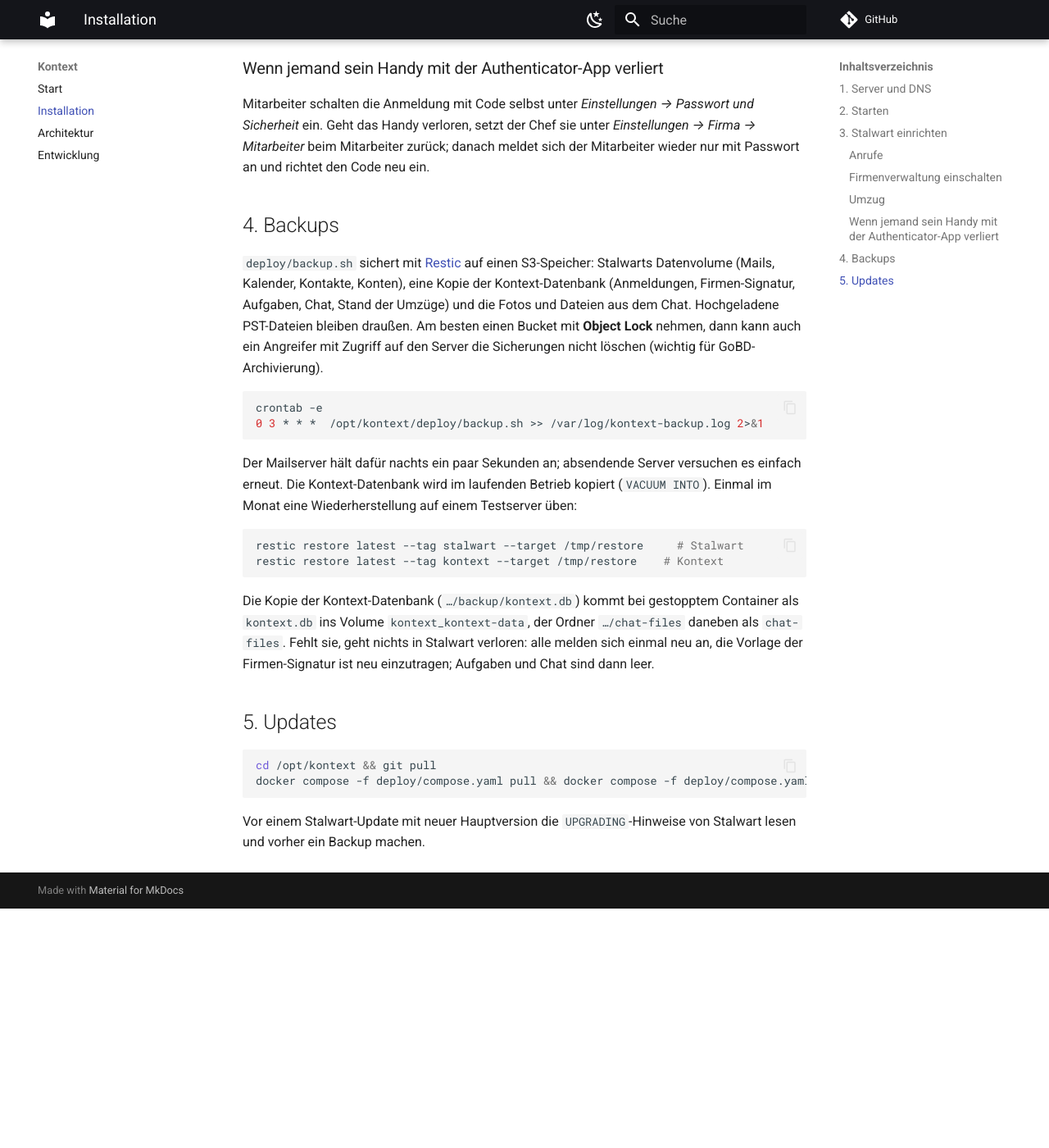
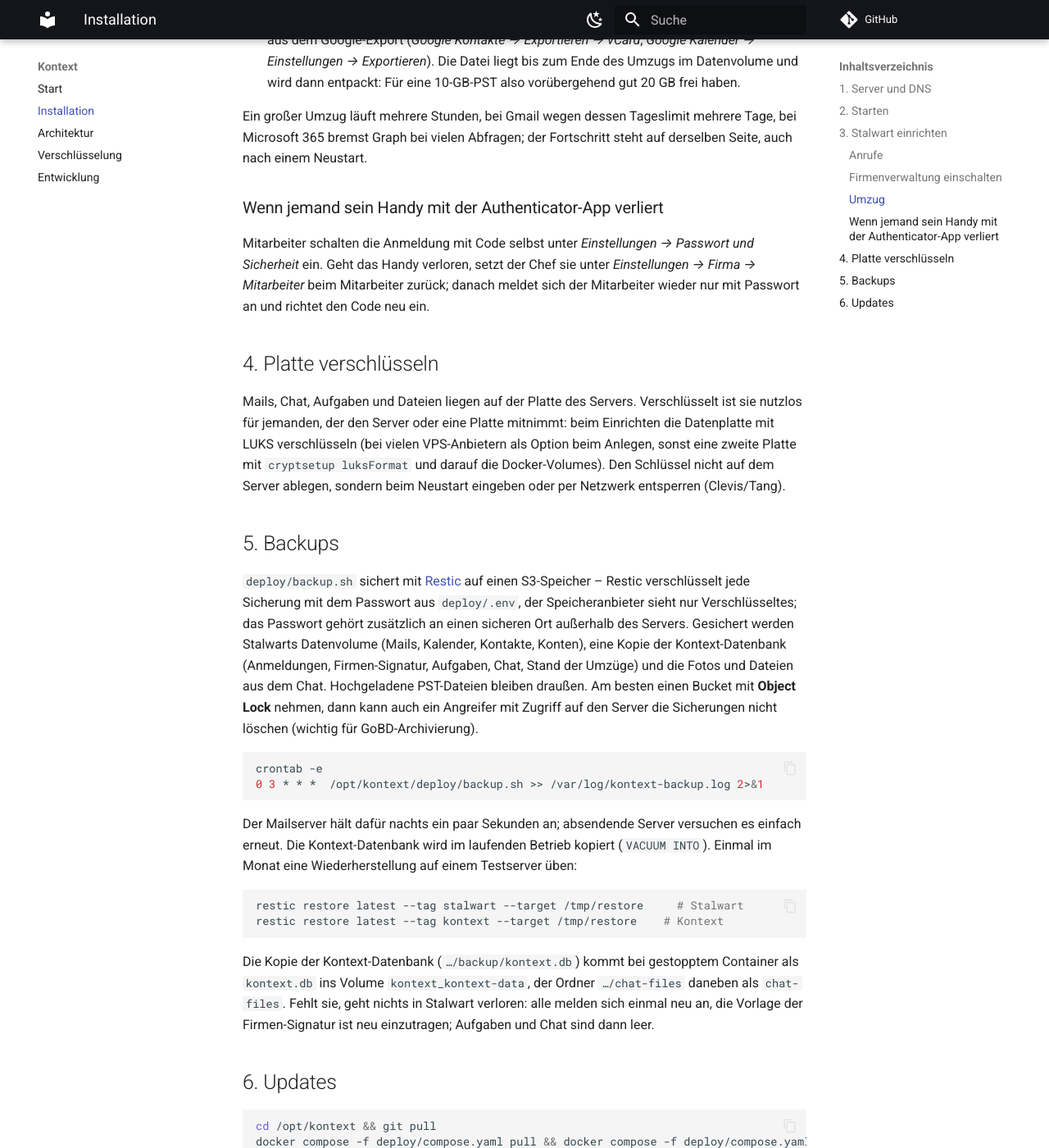
Before and after one commit to firsttris/kontext, an MkDocs documentation site: the page built from docs/installation.md, in a window 1280 px wide and 1400 px high, scrolled down 3817 px. Shown: the whole window at 82% size. Built offline with MkDocs 1.6.1 and Material for MkDocs 9.7.7, drawn with Linux system fonts in a browser that asks for light colours; comment, search, counter and statistics services are not loaded; before the commit the page ends 4925 px from its top, so only the background shows below that; some of the changed text lies outside the part shown.

Commit message:
Docs: the encryption concept
Five building blocks: base protection (transport and disk, visible lock, checks), a key per
person, PGP in mails, "Vertraulich senden" with a link for recipients without keys, S/MIME, and
confidential conversations in the chat. Installation: MTA-STS/TLS-RPT/DANE, an encrypted disk,
backups encrypted by restic.

Co-Authored-By: Claude Opus 5.5 <noreply@anthropic.com>

````diff
--- a/docs/installation.md
+++ b/docs/installation.md
@@ -17,6 +17,13 @@ IP muss sich setzen lassen.
 | TXT     | `<selector>._domainkey.firma.de` | DKIM-Schlüssel aus Stalwart                                         |
 | TXT     | `_dmarc.firma.de`                | `v=DMARC1; p=none; rua=mailto:dmarc@firma.de` (später `quarantine`) |
 | PTR     | IP des Servers                   | `mail.firma.de` (beim Anbieter einstellen)                          |
+
+Dazu für die Verschlüsselung unterwegs ([Konzept](encryption.md)): **MTA-STS** und **TLS-RPT**
+verlangen von anderen Mailservern, nur verschlüsselt an `firma.de` zuzustellen, und melden
+Probleme. Stalwart zeigt die passenden Einträge unter *Domains → firma.de → DNS-Einträge* an
+(`_mta-sts.firma.de`, `mta-sts.firma.de`, `_smtp._tls.firma.de`) und stellt die Richtlinie unter
+`https://mta-sts.firma.de` selbst bereit. Mit DNSSEC beim Anbieter kommt **DANE** dazu (ein
+TLSA-Eintrag, ebenfalls aus Stalwart). Die Firmenverwaltung prüft, was davon gesetzt ist.
 
 !!! warning "Cloudflare"
     Liegt das DNS bei Cloudflare, müssen alle Einträge für Mail und Kontext **„DNS only“**
@@ -142,9 +149,19 @@ ein. Geht das Handy verloren, setzt der Chef sie unter *Einstellungen → Firma
 Mitarbeiter zurück; danach meldet sich der Mitarbeiter wieder nur mit Passwort an und richtet den
 Code neu ein.
 
-## 4. Backups
+## 4. Platte verschlüsseln
 
-`deploy/backup.sh` sichert mit [Restic](https://restic.net) auf einen S3-Speicher: Stalwarts
+Mails, Chat, Aufgaben und Dateien liegen auf der Platte des Servers. Verschlüsselt ist sie
+nutzlos für jemanden, der den Server oder eine Platte mitnimmt: beim Einrichten die Datenplatte
+mit LUKS verschlüsseln (bei vielen VPS-Anbietern als Option beim Anlegen, sonst eine zweite
+Platte mit `cryptsetup luksFormat` und darauf die Docker-Volumes). Den Schlüssel nicht auf dem
+Server ablegen, sondern beim Neustart eingeben oder per Netzwerk entsperren (Clevis/Tang).
+
+## 5. Backups
+
+`deploy/backup.sh` sichert mit [Restic](https://restic.net) auf einen S3-Speicher – Restic
+verschlüsselt jede Sicherung mit dem Passwort aus `deploy/.env`, der Speicheranbieter sieht nur
+Verschlüsseltes; das Passwort gehört zusätzlich an einen sicheren Ort außerhalb des Servers. Gesichert werden Stalwarts
 Datenvolume (Mails, Kalender, Kontakte, Konten), eine Kopie der Kontext-Datenbank
 (Anmeldungen, Firmen-Signatur, Aufgaben, Chat, Stand der Umzüge) und die Fotos und Dateien aus dem
 Chat. Hochgeladene PST-Dateien bleiben draußen. Am besten einen Bucket mit **Object Lock** nehmen, dann kann auch ein Angreifer mit
@@ -169,7 +186,7 @@ Die Kopie der Kontext-Datenbank (`…/backup/kontext.db`) kommt bei gestopptem C
 `chat-files`. Fehlt sie, geht nichts in Stalwart verloren: alle melden sich einmal neu an, die
 Vorlage der Firmen-Signatur ist neu einzutragen; Aufgaben und Chat sind dann leer.
 
-## 5. Updates
+## 6. Updates
 
 ```bash
 cd /opt/kontext && git pull
--- a/mkdocs.yml
+++ b/mkdocs.yml
@@ -34,4 +34,5 @@ nav:
   - Start: index.md
   - Installation: installation.md
   - Architektur: architecture.md
+  - Verschlüsselung: encryption.md
   - Entwicklung: development.md
````
Also changed, not shown: ROADMAP.md (+1 -1 lines), docs/encryption.md (added, +100 -0 lines).
